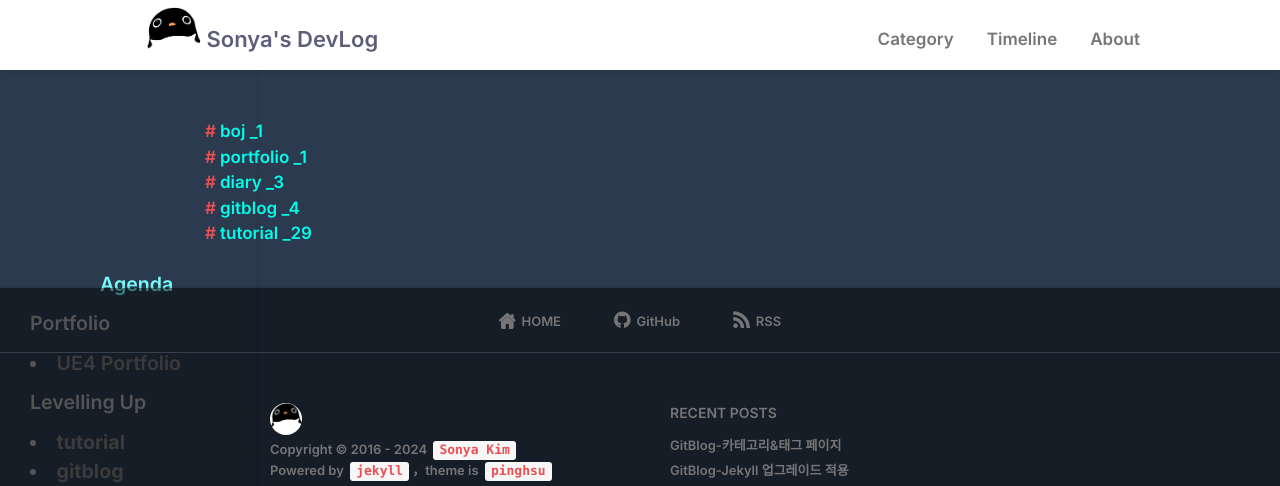
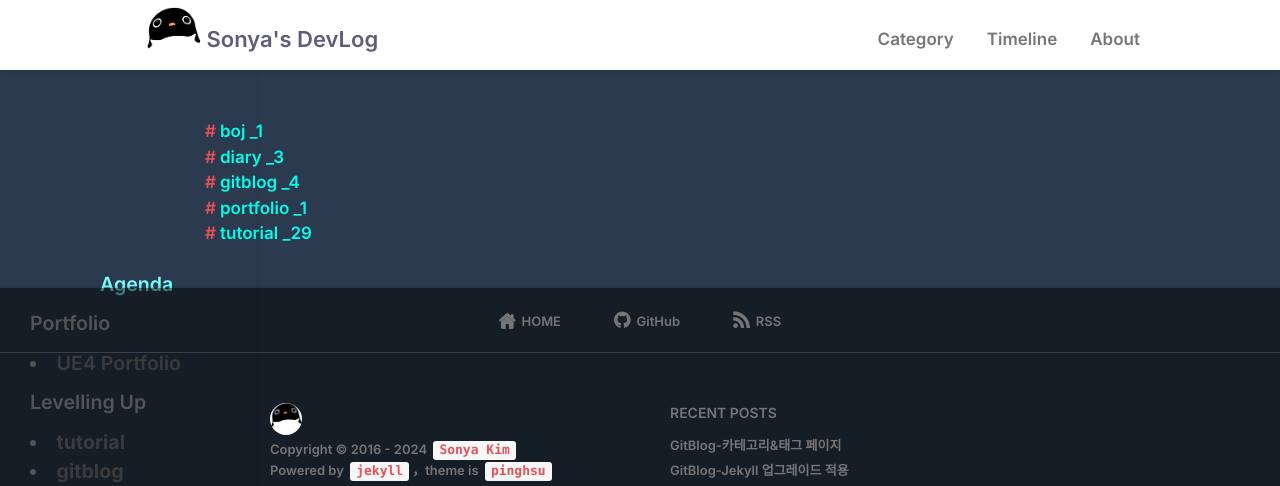
Before and after one commit to ssonsonya/ssonsonya.github.io, a Jekyll site: the page built from categories.html, in a window 1280 px wide. Shown: the top 486 px of the page. Built offline with Jekyll 4.4.1, drawn with Linux system fonts in a browser that asks for light colours; nearby versions of some CDN libraries; some web fonts are replaced; comment, search, counter and statistics services are not loaded.

```diff
--- a/categories.html
+++ b/categories.html
@@ -2,25 +2,17 @@
 layout: default
 ---
 
-{% assign categories_max = 0 %}
-{% for category in site.categories %}
-  {% if category[1].size > categories_max %}
-    {% assign categories_max = category[1].size %}
-  {% endif %}
-{% endfor %}
+{% assign sortedcats = site.categories | sort %}
 
 <div class="main-content archive-page clearfix">
     <div class="category-item">
         <div class="post-lists">
-            {% for i in (1..categories_max) %}
-            {% for category in site.categories %}
-            {% if category[1].size == i %}
+            {% for category in sortedcats %}
+            {% assign i = category[1].size %}
             <div class="category-title"><a href="https://ssonsonya.github.io/category/{{ category[0] }}">
                 {{ category[0] }} _<span class="taxonomy_count">{{ i }}</span>
             </a>
-        </div>
-            {% endif %}
-            {% endfor %}
+            </div>
             {% endfor %}
         </div>
     </div>
```
